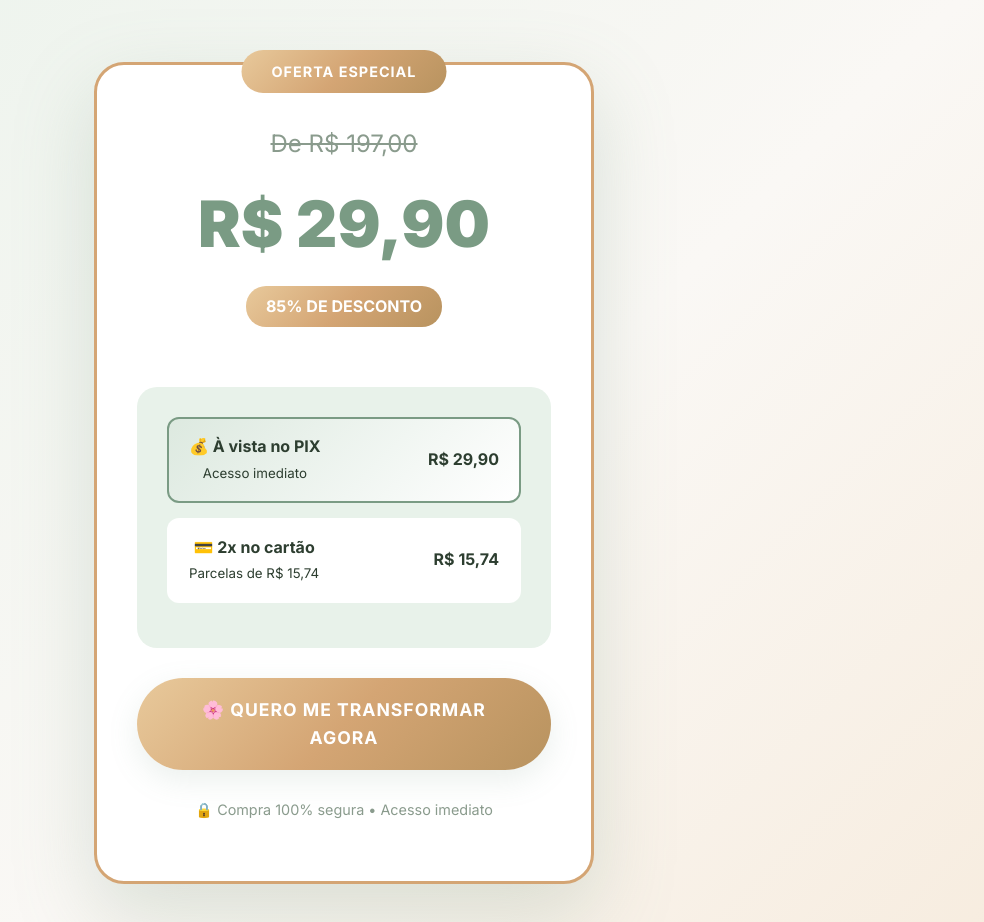
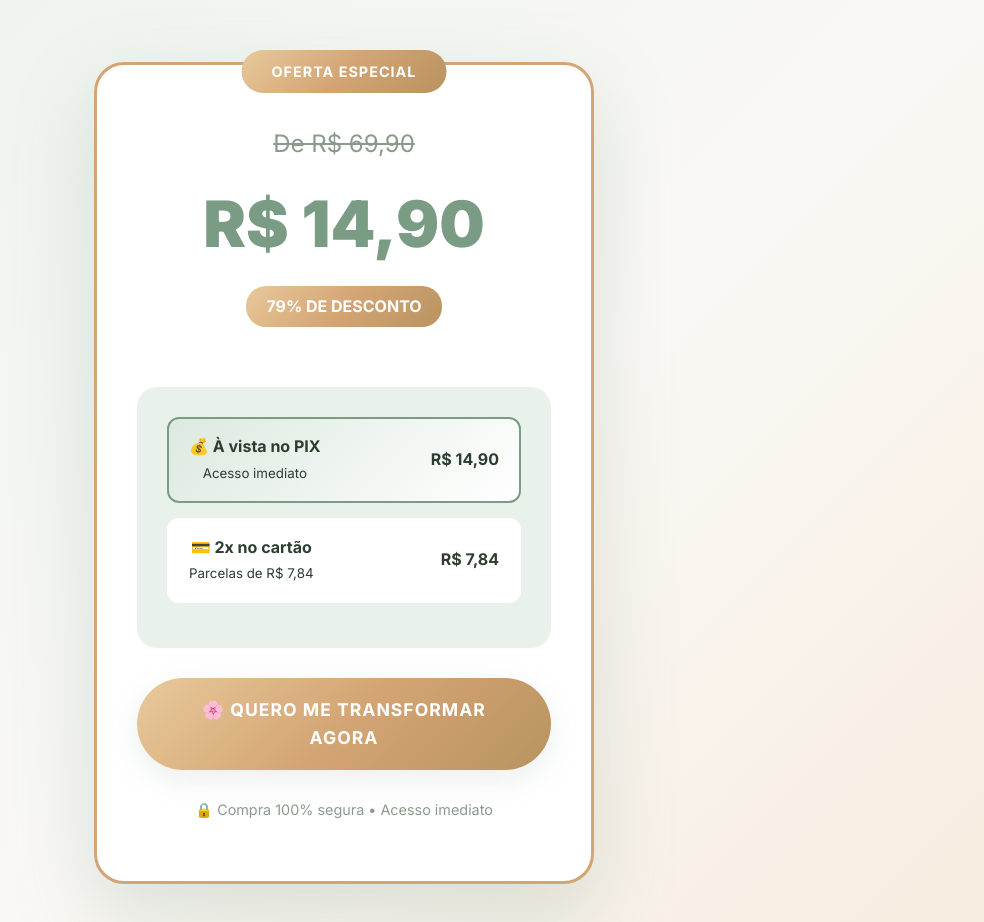
Before and after one commit to brunaguimaraesmktdigital/metodocalma, a plain HTML site: page index.html in a window 1280 px wide. Shown: the part 4780-5702 px from the top of the page, without its empty margins (296-1280 px from the left). Drawn offline with nearby package versions, Linux system fonts and the light colour scheme.

Commit message:
Update index.html

```diff
--- a/index.html
+++ b/index.html
@@ -1010,9 +1010,9 @@
             <div class="pricing-card reveal">
                 <div class="pricing-badge">Oferta Especial</div>
 
-                <div class="price-original">De R$ 197,00</div>
-                <div class="price-current">R$ 29,90</div>
-                <div class="price-savings">85% DE DESCONTO</div>
+                <div class="price-original">De R$ 69,90</div>
+                <div class="price-current">R$ 14,90</div>
+                <div class="price-savings">79% DE DESCONTO</div>
 
                 <div class="payment-options">
                     <div class="payment-option recommended">
@@ -1020,15 +1020,15 @@
                             <strong>💰 À vista no PIX</strong><br>
                             <small>Acesso imediato</small>
                         </div>
-                        <div><strong>R$ 29,90</strong></div>
+                        <div><strong>R$ 14,90</strong></div>
                     </div>
 
                     <div class="payment-option">
                         <div>
                             <strong>💳 2x no cartão</strong><br>
-                            <small>Parcelas de R$ 15,74</small>
+                            <small>Parcelas de R$ 7,84</small>
                         </div>
-                        <div><strong>R$ 15,74</strong></div>
+                        <div><strong>R$ 7,84</strong></div>
                     </div>
                 </div>
 
@@ -1110,7 +1110,7 @@
         function trackPurchase() {
             if (typeof fbq !== 'undefined') {
                 fbq('track', 'InitiateCheckout', {
-                    value: 29.90,
+                    value: 14.90,
                     currency: 'BRL',
                     content_name: 'Método CALMA',
                     content_category: 'Digital Product'
```
